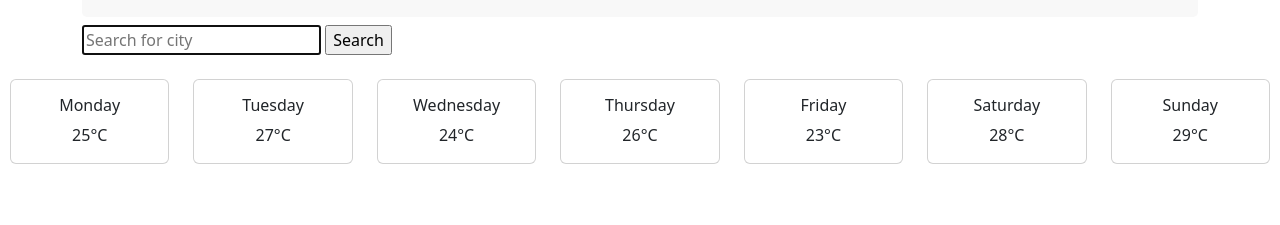
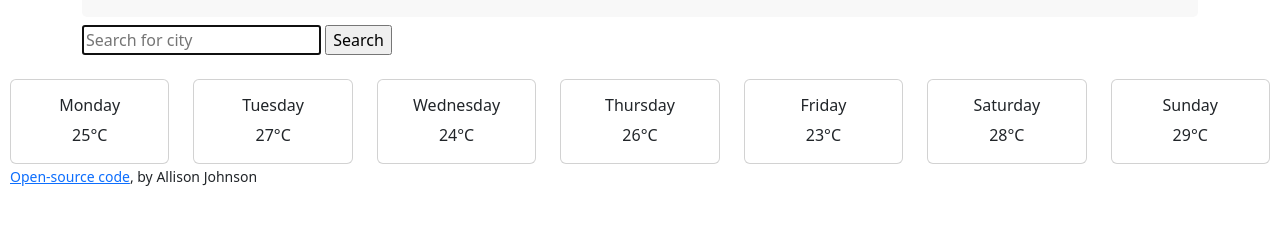
Before and after one commit to ajjohnson2024/Weather-App-Challenge, a plain HTML site: page index.html in a window 1280 px wide. Shown: the part 205-430 px from the top of the page. Drawn offline with nearby package versions, Linux system fonts and the light colour scheme.

Commit message:
Added Github link to html page

```diff
--- a/index.html
+++ b/index.html
@@ -100,6 +100,13 @@
         </div>
       </div>
     </div>
+    <small
+      ><a
+        href="https://github.com/ajjohnson2024/Weather-App-Challenge"
+        target="_blank"
+        >Open-source code</a
+      >, by Allison Johnson</small
+    >
 
     <script src="src/index.js"></script>
   </body>
```
Also changed, not shown: 1 other file.
